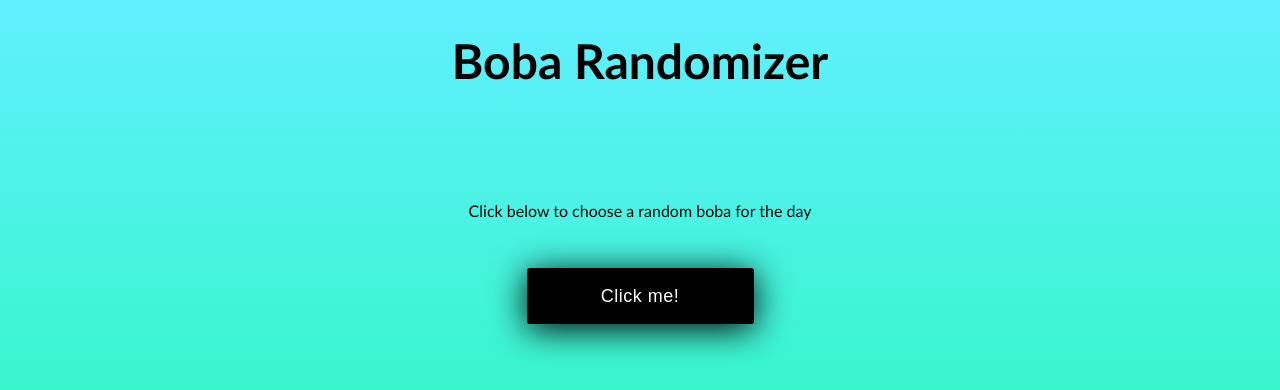
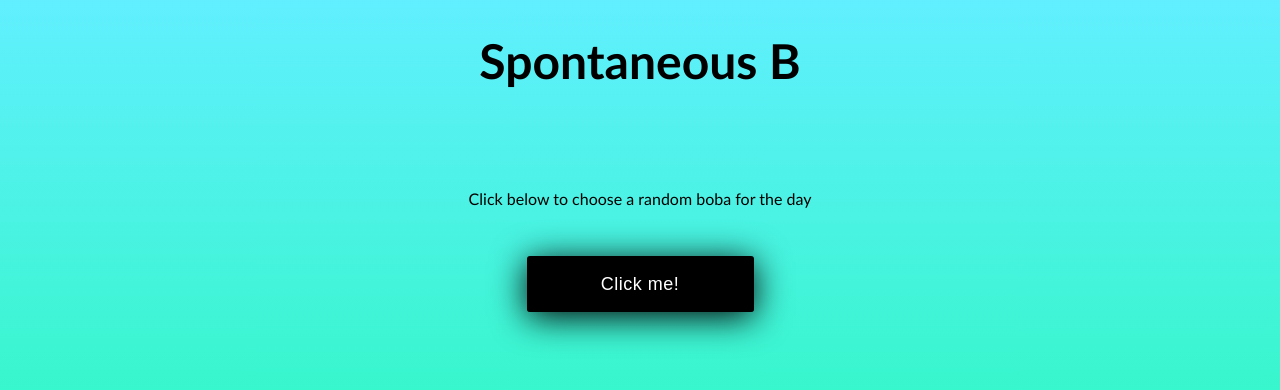
Before and after one commit to tonguyen500/WhatBoba, a React (Create React App) app in the folder my-app/: page / in a window 1280 px wide. Shown: the top 390 px of the page. Built offline with nearby package versions, Linux system fonts and the light colour scheme.

Commit message:
Changed header

```diff
--- a/my-app/src/App.css
+++ b/my-app/src/App.css
@@ -36,8 +36,8 @@
 }
 
 .boba-header {
-  margin-bottom: 1rem;
-  padding-bottom: 1rem;
+  margin-bottom: .8rem;
+  padding-bottom: .8rem;
 }
 
 .boba-card {
@@ -46,8 +46,8 @@
   justify-content: center;
   align-items: center;
 
-  margin: 1rem;
-  padding: 1rem;
+  margin: .8rem;
+  padding: .8rem;
 
 }
 
--- a/my-app/src/App.js
+++ b/my-app/src/App.js
@@ -71,7 +71,7 @@ class App extends Component {
 
         <div className="container">
           <header className="boba-header">
-            <h1 className="title">Boba Randomizer</h1>
+            <h1 className="title">Spontaneous B</h1>
           </header>
 
           <div className="boba-card">
```
